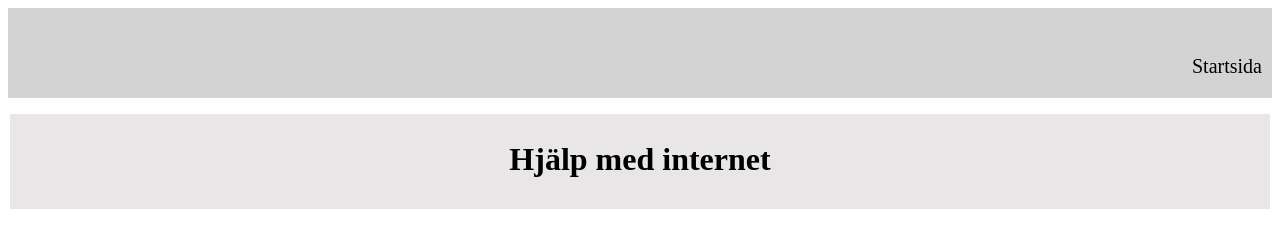
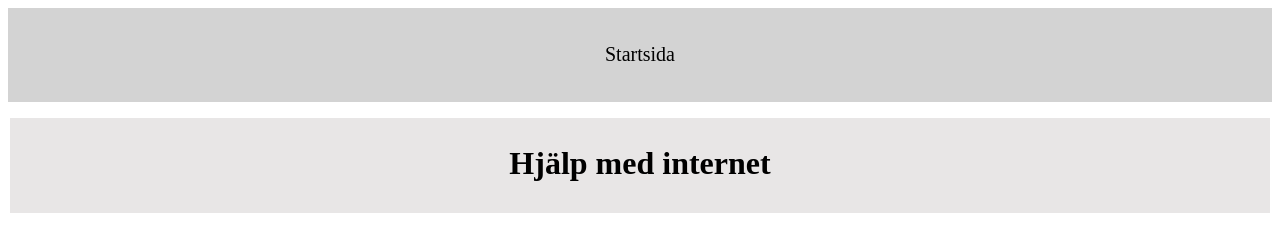
Before and after one commit to Internetguidetillseniorer/Internetguidetillseniorer.github.io, a plain HTML site: page index.html in a window 1280 px wide. Shown: the top 231 px of the page. Drawn offline with Linux system fonts and the light colour scheme.

Commit message:
Update Äldrehjälpstyle.css

```diff
--- a/Äldrehjälpstyle.css
+++ b/Äldrehjälpstyle.css
@@ -27,13 +27,15 @@
     margin-bottom: 1rem;
 }
 .menu a {
-    float: right;
     color: black;
     padding: 14px;
     text-decoration: none;
     border-radius: 4px;
     font-size: 20px;
     padding: 20px 10px;
+    display: flex;
+    align-items: center;
+    justify-content: center;
 
 }
 .legal {
```
